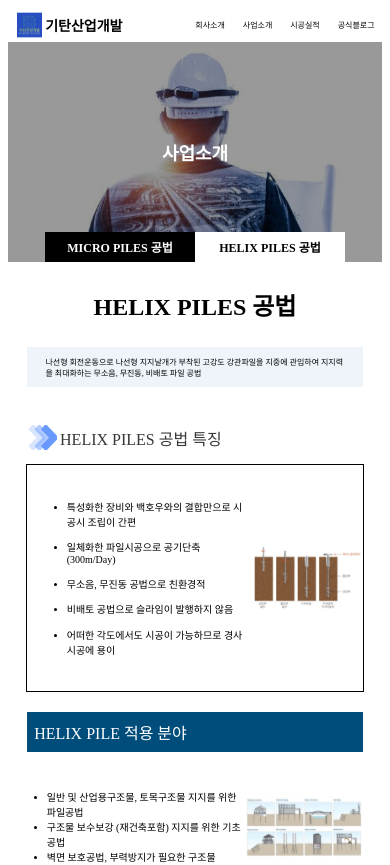
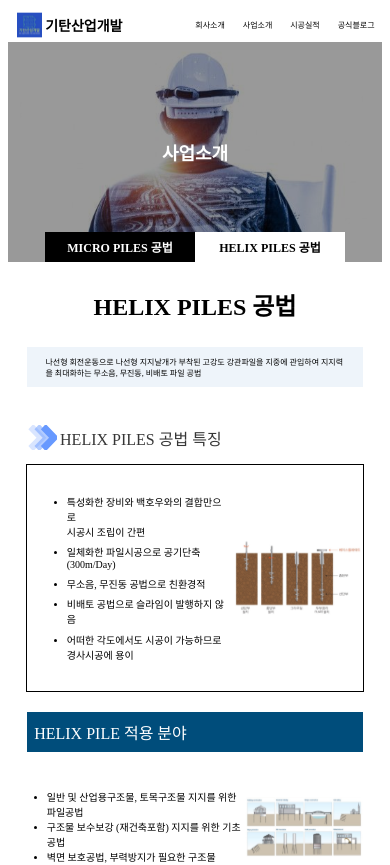
Before and after one commit to HUMBLE25/gittan_homepage, a Next.js app: page /helixPiles in a window 390 px wide. Shown: the top 865 px of the page. Built offline with nearby package versions, Linux system fonts and the light colour scheme.

Commit message:
FIX featurecontainer rayout & text pre-line

```diff
--- a/src/pages/helixPiles.tsx
+++ b/src/pages/helixPiles.tsx
@@ -1,9 +1,31 @@
-import React from 'react';
+import React, { useState, useEffect } from 'react';
 import Header from '../components/Header';
 import Footer from '../components/Footer';
 import styles from '../styles/helixPiles.module.css';
 import Link from 'next/link';
+
 const HelixPiles = () => {
+    const [featureText1, setFeatureText1] = useState(`특성화한 장비와 백호우와의 결합만으로\n시공시 조립이 간편`);
+    const [featureText2, setFeatureText2] = useState(`어떠한 각도에서도 시공이 가능하므로\n경사시공에 용이`);
+    useEffect(() => {
+        const handleResize = () => {
+          if (window.innerWidth < 480) {
+            setFeatureText1(`특성화한 장비와 백호우와의 결합만으로\n시공시 조립이 간편`);
+            setFeatureText2(`어떠한 각도에서도 시공이 가능하므로\n경사시공에 용이`);
+          } else {
+            setFeatureText1(`특성화한 장비와 백호우와의 결합만으로 시공시 조립이 간편`);
+            setFeatureText2(`어떠한 각도에서도 시공이 가능하므로 경사시공에 용이`);
+          }
+        };
+
+        window.addEventListener('resize', handleResize);
+
+        handleResize();
+
+        return () => {
+          window.removeEventListener('resize', handleResize);
+        };
+      }, []);
     return (
         <div className={styles.wrapper}>
             <Header />
@@ -35,11 +57,11 @@ const HelixPiles = () => {
                     <div className={styles.feature_background} >
                         <div className={styles.feature_description}>
                             <ul>
-                                <li>특성화한 장비와 백호우와의 결합만으로 시공시 조립이 간편</li>
+                                <li>{featureText1}</li>
                                 <li>일체화한 파일시공으로 공기단축 (300m/Day)</li>
                                 <li>무소음, 무진동 공법으로 친환경적</li>
                                 <li>비배토 공법으로 슬라임이 발행하지 않음</li>
-                                <li>어떠한 각도에서도 시공이 가능하므로 경사시공에 용이</li>
+                                <li>{featureText2}</li>
                             </ul>
                         </div>
                         <div className={styles.feature_image} />
--- a/src/styles/helixPiles.module.css
+++ b/src/styles/helixPiles.module.css
@@ -242,11 +242,13 @@
     flex-direction: column;
     justify-content: space-evenly;
     /* border: 2px solid red; */
-
+}
+.feature_description ul li{
+    white-space: pre-line;
 }
 
 .feature_image {
-    width: 40%;
+    width: 45%;
     height: 100%;
     background-image: url(/helix_feature_img.svg);
     background-size: 100% 100%;
@@ -447,6 +449,7 @@
 
     .feature_description {
         font-size: 10px;
+        width: 65%;
     }
     .common_container{
         /* height: 300px; */
--- a/src/styles/microPiles.module.css
+++ b/src/styles/microPiles.module.css
@@ -457,7 +457,9 @@
     .feature_text {
         font-size: 16px;
     }
-
+    .feature_image{
+        height: 40%;
+    }
     .feature_background {
         height: 300px;
     }
```
